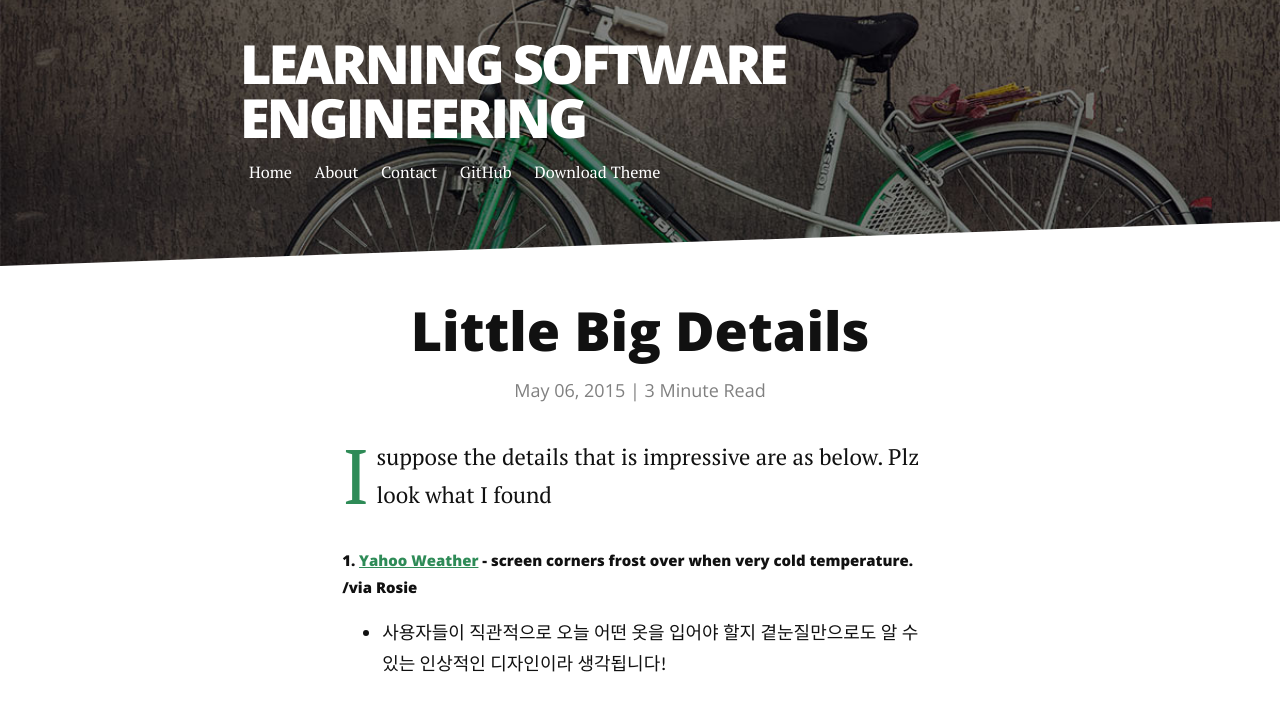
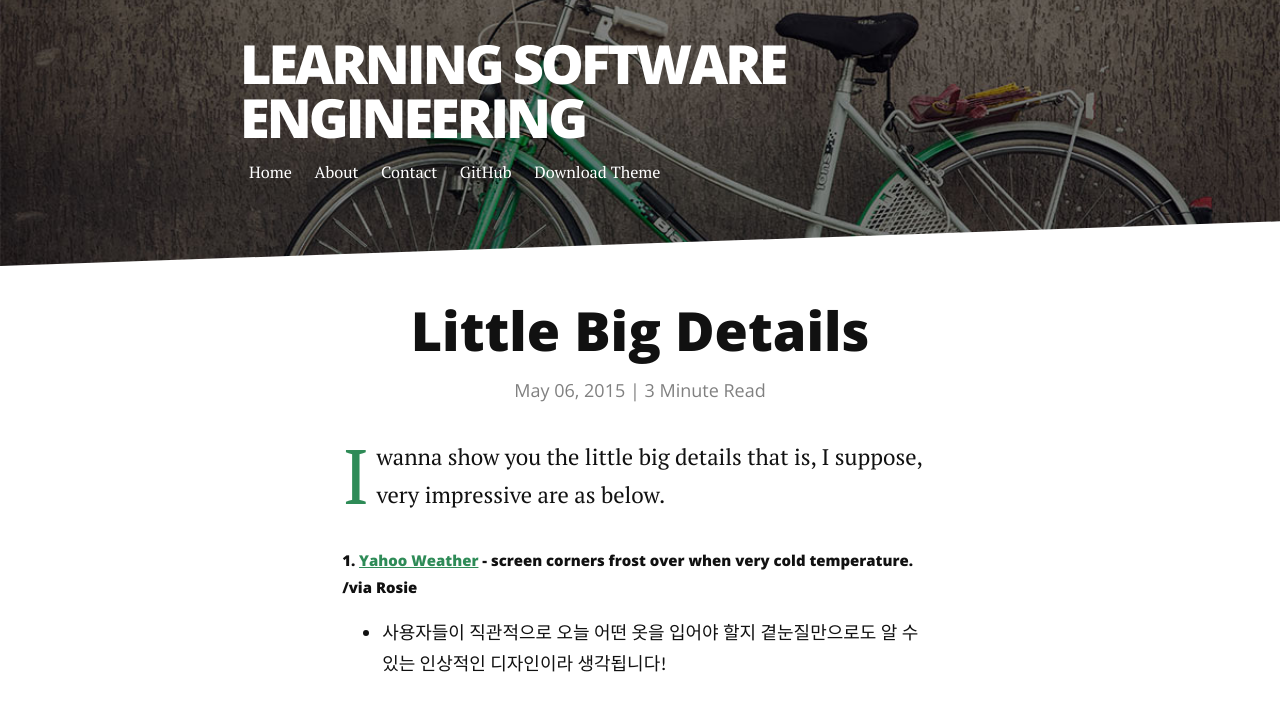
Before and after one commit to Writtic/Writtic.github.io, a Jekyll site: the page built from _posts/2015-05-06-Little-Big-Details.markdown, in a window 1280 px wide and 900 px high, cut to the strip 0-708 px from the top of the window. Built offline with Jekyll 4.4.1, drawn with Linux system fonts in a browser that asks for light colours; nearby versions of some CDN libraries; Markdown is read by kramdown in place of the engine named in the settings.

Commit message:
Update 2015-05-06-Little-Big-Details.markdown

```diff
--- a/_posts/2015-05-06-Little-Big-Details.markdown
+++ b/_posts/2015-05-06-Little-Big-Details.markdown
@@ -4,7 +4,7 @@ title:  "Little Big Details"
 date:   2015-05-06
 ---
 
-<p class="intro"><span class="dropcap">I</span> suppose the details that is impressive are as below. Plz look what I found</p>
+<p class="intro"><span class="dropcap">I</span> wanna show you the little big details that is, I suppose, very impressive are as below.</p>
 
 #####1. [Yahoo Weather](http://littlebigdetails.com/post/115120135930/yahoo-weather-screen-corners-frost-over-when) - screen corners frost over when very cold temperature.  /via Rosie
 * 사용자들이 직관적으로 오늘 어떤 옷을 입어야 할지 곁눈질만으로도 알 수 있는 인상적인 디자인이라 생각됩니다!
```
